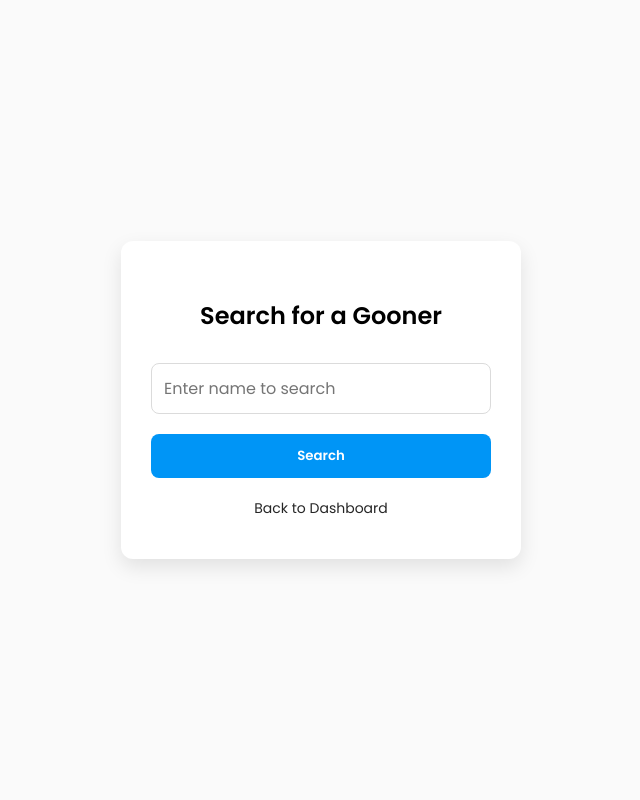
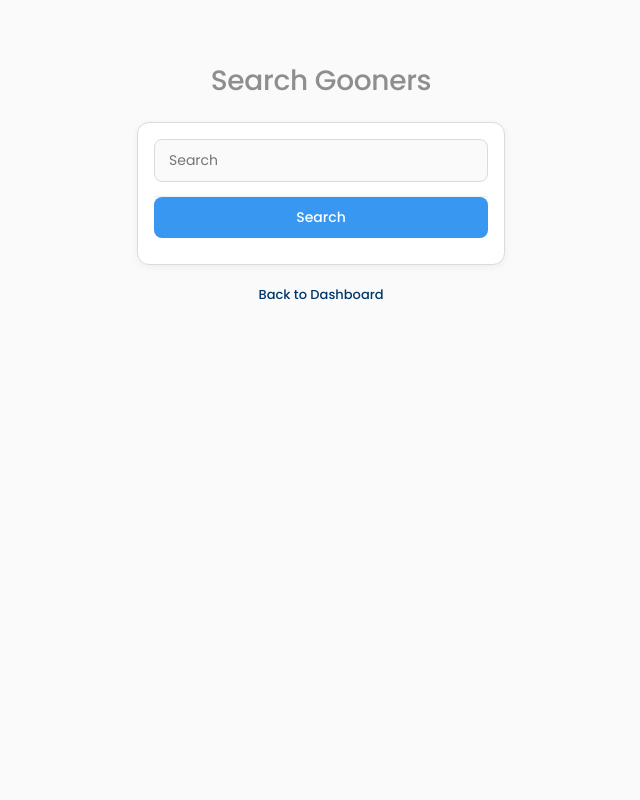
Before and after one commit to SambhavVinay/GOONGRAM, a Flask app: page /search in a window 1280 px wide. Shown: the whole page, without its empty margins (319-959 px from the left). Run offline with Flask 3, Linux system fonts and the light colour scheme.

Commit message:
suggestions on search

```diff
--- a/app.py
+++ b/app.py
@@ -4,7 +4,7 @@ from flask_sqlalchemy import SQLAlchemy
 import smtplib
 from dotenv import load_dotenv
 import os
-
+from flask import jsonify
 
 load_dotenv(dotenv_path=r'C:\Users\Admin\OneDrive\Desktop\py\SQLAlchemyDatabase\Goongram\pass.env')
 
@@ -122,6 +122,13 @@ def search():
        return render_template("search_results.html",search_name = search_name,query=name)
     return render_template("search.html")
 
+@app.route("/suggest") #VIBECODED
+def suggest():
+    query = request.args.get("query", "")
+    results = Gooners.query.filter(Gooners.name.ilike(f"{query}%")).limit(5).all()
+    suggestions = [{"name": u.name, "user_name": u.user_name} for u in results]
+    return jsonify(suggestions)
+
 @app.route("/profile/<int:user_id>")
 def profile_open(user_id):
     user = Gooners.query.get_or_404(user_id)
--- a/templates/search.html
+++ b/templates/search.html
@@ -1,10 +1,10 @@
 <!DOCTYPE html>
 <html lang="en">
 <head>
-  <meta charset="UTF-8">
-  <title>Search • Gooners</title>
-  <meta name="viewport" content="width=device-width, initial-scale=1.0">
-  <link href="https://fonts.googleapis.com/css2?family=Poppins:wght@400;600&display=swap" rel="stylesheet">
+  <meta charset="UTF-8" />
+  <title>Goongram | Search</title>
+  <meta name="viewport" content="width=device-width, initial-scale=1.0" />
+  <link href="https://fonts.googleapis.com/css2?family=Poppins:wght@300;400;500;600&display=swap" rel="stylesheet" />
   <style>
     * {
       box-sizing: border-box;
@@ -12,76 +12,194 @@
     }
 
     body {
+      margin: 0;
+      padding: 0;
       background-color: #fafafa;
       display: flex;
       justify-content: center;
-      align-items: center;
-      height: 100vh;
-      margin: 0;
+      align-items: flex-start;
+      min-height: 100vh;
     }
 
-    .search-container {
-      background: #fff;
-      padding: 40px 30px;
-      border-radius: 12px;
-      box-shadow: 0 8px 20px rgba(0,0,0,0.1);
-      width: 90%;
+    .search-wrapper {
+      width: 100%;
       max-width: 400px;
-      text-align: center;
+      margin-top: 60px;
+      padding: 0 16px;
     }
 
-    .search-container h1 {
-      font-weight: 600;
-      font-size: 24px;
-      margin-bottom: 30px;
+    .page-title {
+  font-size: 28px;
+  font-weight: 500;
+  text-align: center;
+  color: #8e8e8e;
+  margin-bottom: 20px;
+  letter-spacing: -0.3px;
+}
+
+
+    .search-box {
+      background-color: #fff;
+      border: 1px solid #dbdbdb;
+      border-radius: 12px;
+      padding: 16px;
+      box-shadow: 0 2px 8px rgba(0, 0, 0, 0.05);
     }
 
-    .search-container input {
+    .search-input {
       width: 100%;
-      padding: 12px;
+      padding: 10px 14px;
+      font-size: 14px;
       border: 1px solid #dbdbdb;
       border-radius: 8px;
-      margin-bottom: 20px;
-      font-size: 16px;
+      background-color: #fafafa;
+      margin-bottom: 10px;
     }
 
-    .search-container button {
+    .search-input:focus {
+      outline: none;
+      background-color: #fff;
+      border-color: #a0cfff;
+    }
+
+    .search-button {
       width: 100%;
-      padding: 12px;
-      background-color: #0095f6;
+      padding: 10px;
+      font-size: 14px;
+      background-color: #3897f0;
       color: white;
+      font-weight: 500;
       border: none;
-      font-weight: 600;
       border-radius: 8px;
       cursor: pointer;
-      transition: background 0.2s ease;
+      transition: background-color 0.3s ease;
+      margin-bottom: 10px;
     }
 
-    .search-container button:hover {
-      background-color: #007dd1;
+    .search-button:hover {
+      background-color: #318ce7;
+    }
+
+    .suggestions {
+      margin-top: 4px;
+      border-top: 1px solid #eee;
+      max-height: 240px;
+      overflow-y: auto;
+    }
+
+    .suggestion-item {
+      display: flex;
+      align-items: center;
+      padding: 10px;
+      cursor: pointer;
+      transition: background-color 0.2s ease;
+    }
+
+    .suggestion-item:hover {
+      background-color: #f5f5f5;
+    }
+
+    .suggestion-text {
+      display: flex;
+      flex-direction: column;
+    }
+
+    .user-name {
+      font-size: 14px;
+      font-weight: 500;
+      color: #262626;
+    }
+
+    .user-username {
+      font-size: 13px;
+      color: #8e8e8e;
     }
 
     .back-link {
+      margin-top: 20px;
+      text-align: center;
       display: block;
-      margin-top: 20px;
-      color: #262626;
+      color: #00376b;
       text-decoration: none;
-      font-size: 14px;
+      font-size: 13px;
+      font-weight: 500;
     }
 
     .back-link:hover {
-      text-decoration: underline;
+      color: #2653a3;
+    }
+
+    @media (max-width: 500px) {
+      .page-title {
+        font-size: 18px;
+      }
     }
   </style>
 </head>
 <body>
-  <div class="search-container">
-    <h1>Search for a Gooner</h1>
-    <form method="POST">
-      <input type="text" name="name" placeholder="Enter name to search" required>
-      <button type="submit">Search</button>
+  <div class="search-wrapper">
+  <div class="page-title">Search Gooners</div>
+  <div class="search-box">
+    <form method="POST" action="/search" autocomplete="off">
+      <input
+        type="text"
+        id="searchInput"
+        name="name"
+        class="search-input"
+        placeholder="Search"
+      />
+      <div class="suggestions" id="suggestions"></div>
+      <button type="submit" class="search-button">Search</button>
     </form>
-    <a class="back-link" href="/dashboard"> Back to Dashboard</a>
   </div>
+  <a class="back-link" href="/dashboard">Back to Dashboard</a>
+</div>
+
+  <script>
+    const input = document.getElementById("searchInput");
+    const suggestionsBox = document.getElementById("suggestions");
+
+    input.addEventListener("input", () => {
+      const query = input.value.trim();
+      if (!query) {
+        suggestionsBox.innerHTML = "";
+        return;
+      }
+
+      fetch(`/suggest?query=${encodeURIComponent(query)}`)
+        .then((response) => response.json())
+        .then((data) => {
+          suggestionsBox.innerHTML = "";
+          if (data.length === 0) {
+            suggestionsBox.innerHTML = "<div class='suggestion-item'>No results found</div>";
+            return;
+          }
+
+          data.forEach((user) => {
+            const item = document.createElement("div");
+            item.classList.add("suggestion-item");
+
+            const text = document.createElement("div");
+            text.classList.add("suggestion-text");
+            text.innerHTML = `
+              <span class="user-name">${user.name}</span>
+              <span class="user-username">@${user.user_name}</span>
+            `;
+
+            item.appendChild(text);
+            item.onclick = () => {
+              input.value = user.name;
+              suggestionsBox.innerHTML = "";
+            };
+
+            suggestionsBox.appendChild(item);
+          });
+        })
+        .catch((err) => {
+          console.error("Fetch error:", err);
+          suggestionsBox.innerHTML = "<div class='suggestion-item'>Error loading suggestions</div>";
+        });
+    });
+  </script>
 </body>
 </html>
```
Also changed, not shown: templates/intro.html (+33 -28 lines).
